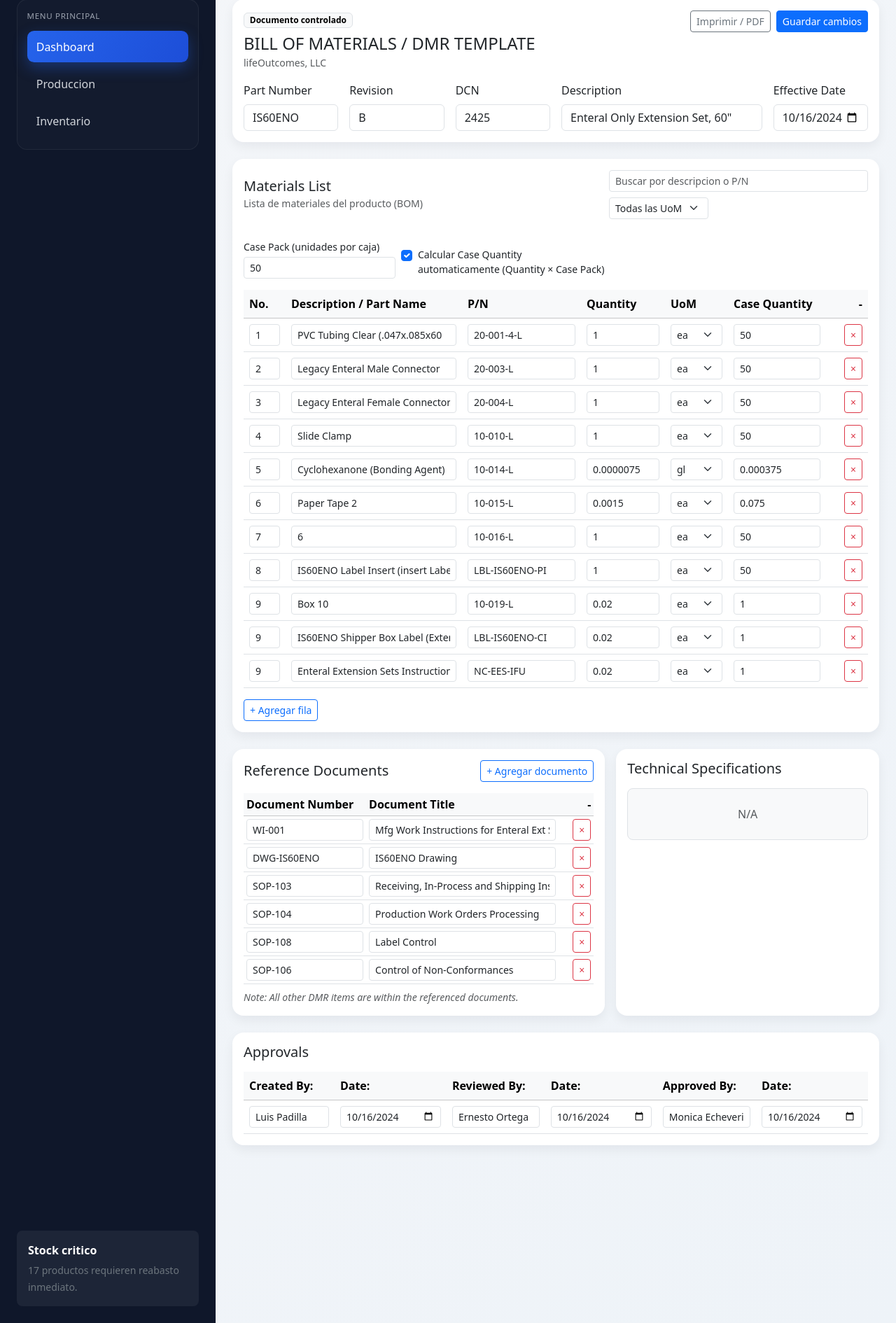
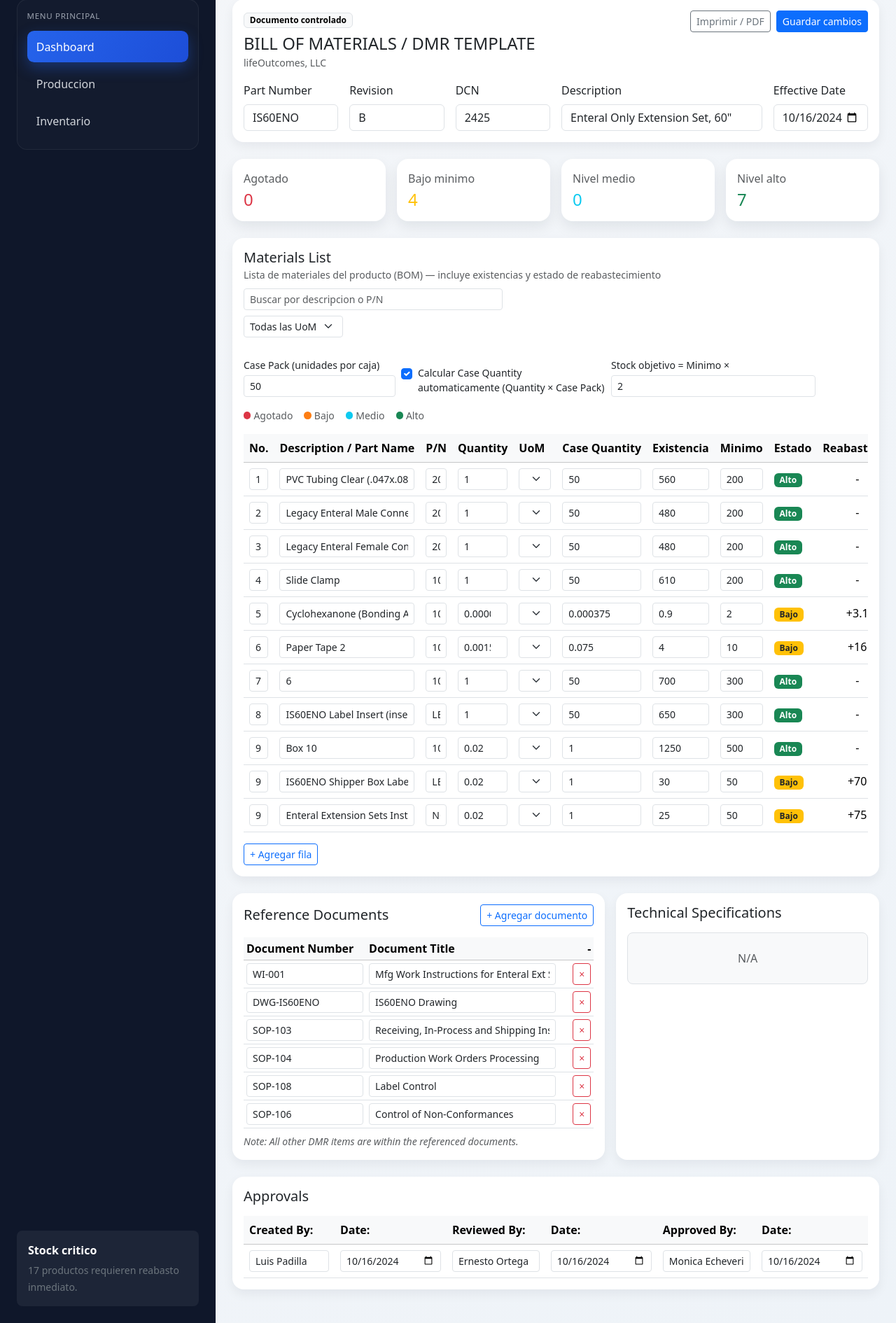
Before and after one commit to Herizir/Concurso_Maquila, a Flask app: page /inventario in a window 1280 px wide. Shown: the part 106-1996 px from the top of the page at 70% size. Run offline with Flask 3, Linux system fonts and the light colour scheme; some libraries are stand-ins or nearby versions.

Commit message:
cambio de mejoras en el inventario

```diff
--- a/templates/inventario.html
+++ b/templates/inventario.html
@@ -50,6 +50,42 @@
         </div>
     </section>
 
+    <!-- RESUMEN DE EXISTENCIAS -->
+    <section class="row g-3 mb-4">
+        <div class="col-6 col-xl-3">
+            <div class="card kpi-card">
+                <div class="card-body">
+                    <p class="text-muted mb-1">Agotado</p>
+                    <h3 class="h4 mb-0 text-danger" id="kpiAgotado">0</h3>
+                </div>
+            </div>
+        </div>
+        <div class="col-6 col-xl-3">
+            <div class="card kpi-card">
+                <div class="card-body">
+                    <p class="text-muted mb-1">Bajo minimo</p>
+                    <h3 class="h4 mb-0 text-warning" id="kpiBajo">0</h3>
+                </div>
+            </div>
+        </div>
+        <div class="col-6 col-xl-3">
+            <div class="card kpi-card">
+                <div class="card-body">
+                    <p class="text-muted mb-1">Nivel medio</p>
+                    <h3 class="h4 mb-0 text-info" id="kpiMedio">0</h3>
+                </div>
+            </div>
+        </div>
+        <div class="col-6 col-xl-3">
+            <div class="card kpi-card">
+                <div class="card-body">
+                    <p class="text-muted mb-1">Nivel alto</p>
+                    <h3 class="h4 mb-0 text-success" id="kpiAlto">0</h3>
+                </div>
+            </div>
+        </div>
+    </section>
+
     <!-- MATERIALS LIST -->
     <section class="row g-3 mb-4">
         <div class="col-12">
@@ -58,7 +94,7 @@
                     <div class="d-flex justify-content-between align-items-center mb-3 gap-2 flex-wrap">
                         <div>
                             <h3 class="h5 mb-0">Materials List</h3>
-                            <small class="text-muted">Lista de materiales del producto (BOM)</small>
+                            <small class="text-muted">Lista de materiales del producto (BOM) &mdash; incluye existencias y estado de reabastecimiento</small>
                         </div>
                         <div class="d-flex gap-2 flex-wrap">
                             <input class="form-control form-control-sm" type="search" id="buscarMaterial" placeholder="Buscar por descripcion o P/N" style="min-width:220px;">
@@ -81,6 +117,16 @@
                                 </label>
                             </div>
                         </div>
+                        <div class="col-12 col-md-4">
+                            <label class="form-label small mb-1">Stock objetivo = Minimo &times;</label>
+                            <input type="number" step="0.1" class="form-control form-control-sm" id="factorStockObjetivo" value="2">
+                        </div>
+                    </div>
+                    <div class="d-flex gap-3 flex-wrap mb-3">
+                        <span class="small text-muted"><span class="mini-dot me-1" style="background:#dc3545;"></span>Agotado</span>
+                        <span class="small text-muted"><span class="mini-dot me-1" style="background:#fd7e14;"></span>Bajo</span>
+                        <span class="small text-muted"><span class="mini-dot me-1" style="background:#0dcaf0;"></span>Medio</span>
+                        <span class="small text-muted"><span class="mini-dot me-1" style="background:#198754;"></span>Alto</span>
                     </div>
 
                     <div class="table-responsive">
@@ -93,6 +139,10 @@
                                     <th style="width:120px;">Quantity</th>
                                     <th style="width:90px;">UoM</th>
                                     <th style="width:140px;">Case Quantity</th>
+                                    <th style="width:110px;">Existencia</th>
+                                    <th style="width:100px;">Minimo</th>
+                                    <th style="width:110px;">Estado</th>
+                                    <th style="width:110px;">Reabastecer</th>
                                     <th style="width:60px;" class="text-end">-</th>
                                 </tr>
                             </thead>
@@ -193,17 +243,17 @@
 (function () {
     // ---------- Datos iniciales: Materials List ----------
     const materialesIniciales = [
-        { no: 1, desc: 'PVC Tubing Clear (.047x.085x60")', pn: '20-001-4-L', qty: 1, uom: 'ea', caseQty: 50 },
-        { no: 2, desc: 'Legacy Enteral Male Connector', pn: '20-003-L', qty: 1, uom: 'ea', caseQty: 50 },
-        { no: 3, desc: 'Legacy Enteral Female Connector', pn: '20-004-L', qty: 1, uom: 'ea', caseQty: 50 },
-        { no: 4, desc: 'Slide Clamp', pn: '10-010-L', qty: 1, uom: 'ea', caseQty: 50 },
-        { no: 5, desc: 'Cyclohexanone (Bonding Agent)', pn: '10-014-L', qty: 0.0000075, uom: 'gl', caseQty: 0.000375 },
-        { no: 6, desc: 'Paper Tape 2"', pn: '10-015-L', qty: 0.0015, uom: 'ea', caseQty: 0.075 },
-        { no: 7, desc: '6" x 6" (15cm x 15cm) Plain Pouch', pn: '10-016-L', qty: 1, uom: 'ea', caseQty: 50 },
-        { no: 8, desc: 'IS60ENO Label Insert (insert Label)', pn: 'LBL-IS60ENO-PI', qty: 1, uom: 'ea', caseQty: 50 },
-        { no: 9, desc: 'Box 10" x 8" x 6"', pn: '10-019-L', qty: 0.02, uom: 'ea', caseQty: 1 },
-        { no: 9, desc: 'IS60ENO Shipper Box Label (Exterior Labels)', pn: 'LBL-IS60ENO-CI', qty: 0.02, uom: 'ea', caseQty: 1 },
-        { no: 9, desc: 'Enteral Extension Sets Instructions For Use', pn: 'NC-EES-IFU', qty: 0.02, uom: 'ea', caseQty: 1 }
+        { no: 1, desc: 'PVC Tubing Clear (.047x.085x60")', pn: '20-001-4-L', qty: 1, uom: 'ea', caseQty: 50, stock: 560, minimo: 200 },
+        { no: 2, desc: 'Legacy Enteral Male Connector', pn: '20-003-L', qty: 1, uom: 'ea', caseQty: 50, stock: 480, minimo: 200 },
+        { no: 3, desc: 'Legacy Enteral Female Connector', pn: '20-004-L', qty: 1, uom: 'ea', caseQty: 50, stock: 480, minimo: 200 },
+        { no: 4, desc: 'Slide Clamp', pn: '10-010-L', qty: 1, uom: 'ea', caseQty: 50, stock: 610, minimo: 200 },
+        { no: 5, desc: 'Cyclohexanone (Bonding Agent)', pn: '10-014-L', qty: 0.0000075, uom: 'gl', caseQty: 0.000375, stock: 0.9, minimo: 2 },
+        { no: 6, desc: 'Paper Tape 2"', pn: '10-015-L', qty: 0.0015, uom: 'ea', caseQty: 0.075, stock: 4, minimo: 10 },
+        { no: 7, desc: '6" x 6" (15cm x 15cm) Plain Pouch', pn: '10-016-L', qty: 1, uom: 'ea', caseQty: 50, stock: 700, minimo: 300 },
+        { no: 8, desc: 'IS60ENO Label Insert (insert Label)', pn: 'LBL-IS60ENO-PI', qty: 1, uom: 'ea', caseQty: 50, stock: 650, minimo: 300 },
+        { no: 9, desc: 'Box 10" x 8" x 6"', pn: '10-019-L', qty: 0.02, uom: 'ea', caseQty: 1, stock: 1250, minimo: 500 },
+        { no: 9, desc: 'IS60ENO Shipper Box Label (Exterior Labels)', pn: 'LBL-IS60ENO-CI', qty: 0.02, uom: 'ea', caseQty: 1, stock: 30, minimo: 50 },
+        { no: 9, desc: 'Enteral Extension Sets Instructions For Use', pn: 'NC-EES-IFU', qty: 0.02, uom: 'ea', caseQty: 1, stock: 25, minimo: 50 }
     ];
 
     const referenciasIniciales = [
@@ -235,6 +285,10 @@
                 </select>
             </td>
             <td><input type="number" step="any" class="form-control form-control-sm campo-case" value="${item.caseQty}"></td>
+            <td><input type="number" step="any" class="form-control form-control-sm campo-stock" value="${item.stock ?? 0}"></td>
+            <td><input type="number" step="any" class="form-control form-control-sm campo-min" value="${item.minimo ?? 0}"></td>
+            <td class="celda-estado"><span class="badge">-</span></td>
+            <td class="celda-reabastecer text-center">-</td>
             <td class="text-end"><button class="btn btn-sm btn-outline-danger btn-borrar-fila" title="Eliminar fila">&times;</button></td>
         `;
         return tr;
@@ -281,6 +335,55 @@
 
     function recalcularTodo() {
         cuerpoMateriales.querySelectorAll('tr').forEach(recalcularCaseQuantity);
+        recalcularExistencias();
+    }
+
+    function calcularEstadoFila(fila) {
+        const stockInput = fila.querySelector('.campo-stock');
+        const minInput = fila.querySelector('.campo-min');
+        const celdaEstado = fila.querySelector('.celda-estado');
+        const celdaReabastecer = fila.querySelector('.celda-reabastecer');
+        const factor = parseFloat(document.getElementById('factorStockObjetivo').value) || 2;
+
+        const stock = parseFloat(stockInput.value) || 0;
+        const minimo = parseFloat(minInput.value) || 0;
+        const objetivo = minimo * factor;
+
+        let estado, claseBadge;
+        if (stock <= 0) {
+            estado = 'Agotado';
+            claseBadge = 'text-bg-danger';
+        } else if (minimo > 0 && stock < minimo) {
+            estado = 'Bajo';
+            claseBadge = 'text-bg-warning text-dark';
+        } else if (minimo > 0 && stock < objetivo) {
+            estado = 'Medio';
+            claseBadge = 'text-bg-info text-dark';
+        } else {
+            estado = 'Alto';
+            claseBadge = 'text-bg-success';
+        }
+
+        celdaEstado.innerHTML = `<span class="badge ${claseBadge}">${estado}</span>`;
+
+        const faltante = objetivo - stock;
+        celdaReabastecer.textContent = (estado === 'Bajo' || estado === 'Agotado') && faltante > 0
+            ? '+' + (+faltante.toFixed(4))
+            : '-';
+
+        return estado;
+    }
+
+    function recalcularExistencias() {
+        const conteo = { Agotado: 0, Bajo: 0, Medio: 0, Alto: 0 };
+        cuerpoMateriales.querySelectorAll('tr').forEach(fila => {
+            const estado = calcularEstadoFila(fila);
+            conteo[estado] = (conteo[estado] || 0) + 1;
+        });
+        document.getElementById('kpiAgotado').textContent = conteo.Agotado;
+        document.getElementById('kpiBajo').textContent = conteo.Bajo;
+        document.getElementById('kpiMedio').textContent = conteo.Medio;
+        document.getElementById('kpiAlto').textContent = conteo.Alto;
     }
 
     function aplicarFiltros() {
@@ -324,6 +427,10 @@
         if (e.target.classList.contains('campo-qty')) {
             recalcularCaseQuantity(e.target.closest('tr'));
         }
+        if (e.target.classList.contains('campo-stock') || e.target.classList.contains('campo-min')) {
+            calcularEstadoFila(e.target.closest('tr'));
+            recalcularExistencias();
+        }
         if (e.target.classList.contains('campo-desc') || e.target.classList.contains('campo-pn')) {
             aplicarFiltros();
         }
@@ -338,6 +445,7 @@
 
     casePackInput.addEventListener('input', recalcularTodo);
     autoCalcCheck.addEventListener('change', recalcularTodo);
+    document.getElementById('factorStockObjetivo').addEventListener('input', recalcularExistencias);
     buscarMaterial.addEventListener('input', aplicarFiltros);
     filtroUoM.addEventListener('change', aplicarFiltros);
 
```
